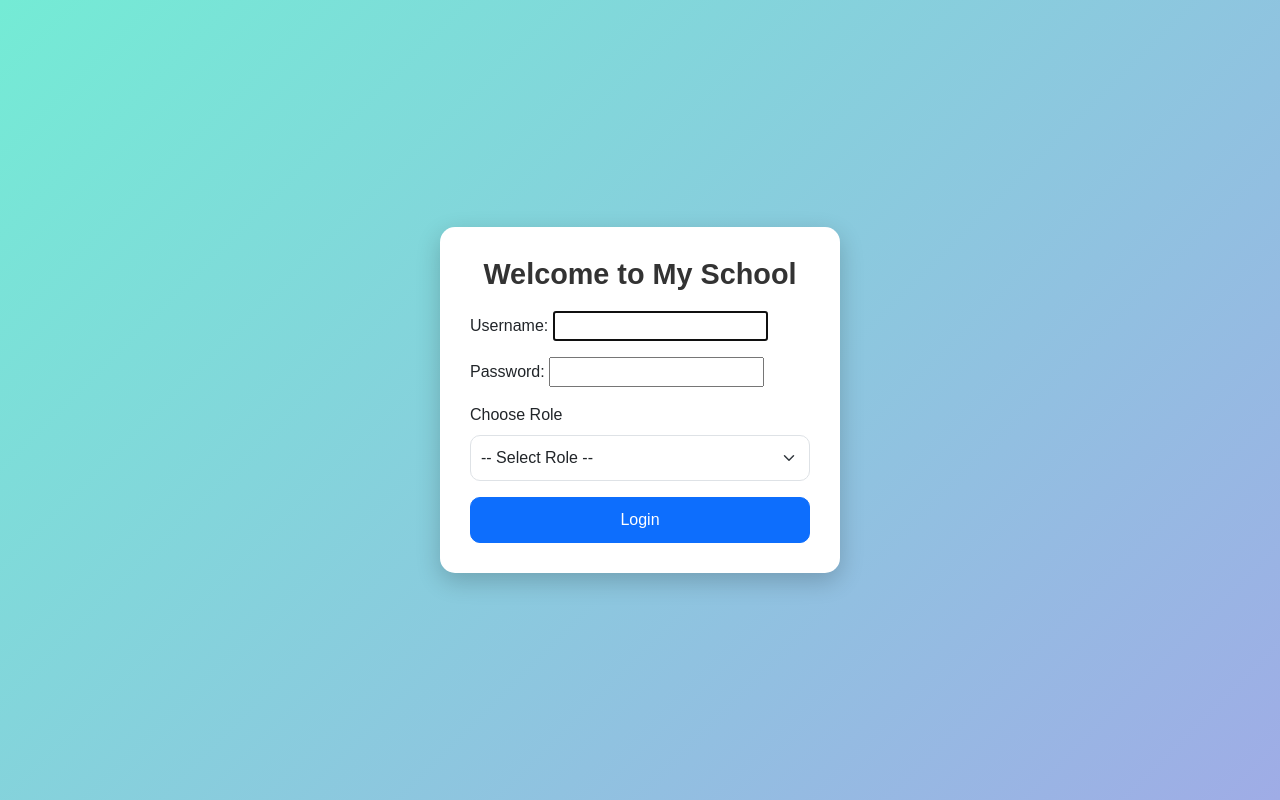
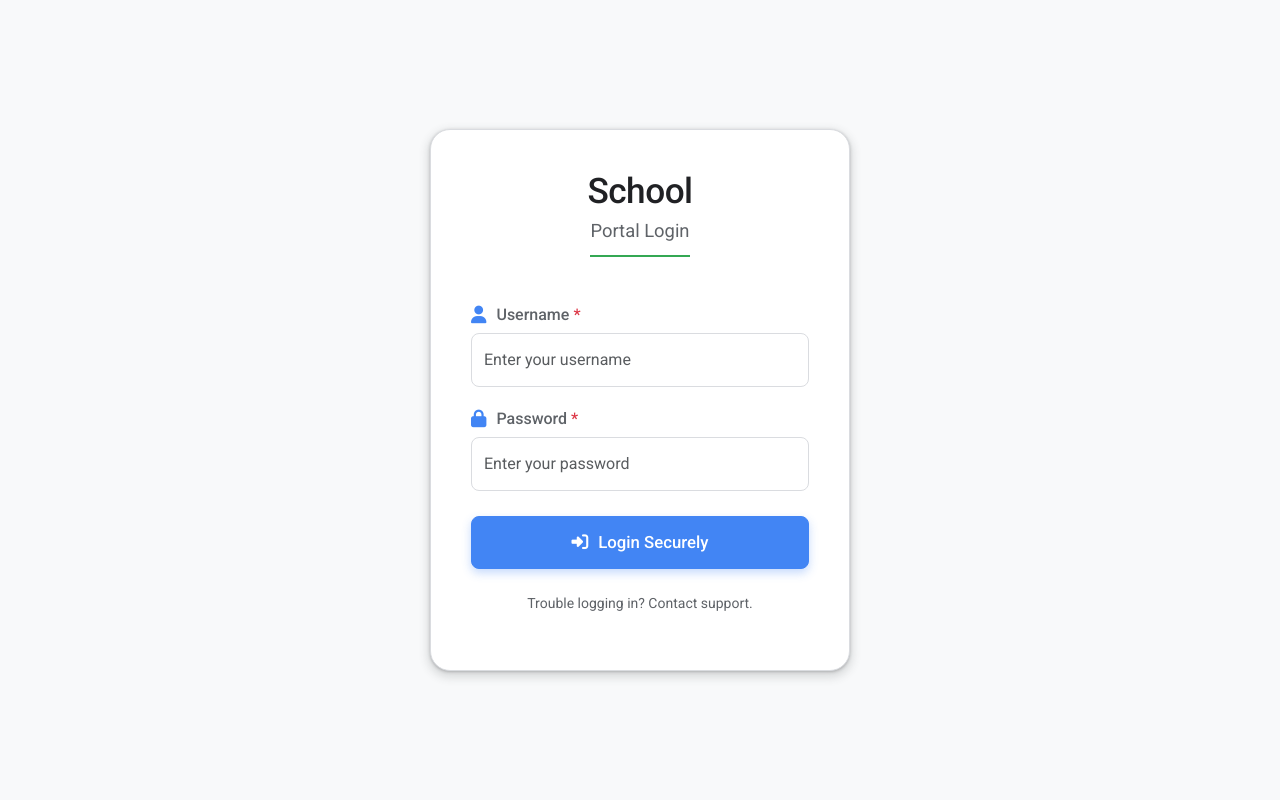
Before and after one commit to teluguabbai/school, a Django app: page /login/ in a window 1280 px wide. Run offline with Django 4.2, Linux system fonts and the light colour scheme.

Commit message:
Update login.html

```diff
--- a/school/templates/login.html
+++ b/school/templates/login.html
@@ -3,76 +3,172 @@
 <head>
     <meta charset="UTF-8">
     <meta name="viewport" content="width=device-width, initial-scale=1">
-    <title>Login - SDR School</title>
+    <title>School Portal Login</title>
+
+    <link rel="preconnect" href="https://fonts.googleapis.com">
+    <link rel="preconnect" href="https://fonts.gstatic.com" crossorigin>
+    <link href="https://fonts.googleapis.com/css2?family=Roboto:wght@300;400;500;700;900&display=swap" rel="stylesheet">
+
     <link rel="stylesheet" href="https://cdn.jsdelivr.net/npm/bootstrap@5.3.0/dist/css/bootstrap.min.css">
+    <link rel="stylesheet" href="https://cdnjs.cloudflare.com/ajax/libs/font-awesome/6.5.2/css/all.min.css">
+
     <style>
+        /* SDR School Color Palette & Variables (Google-Standard) */
+        :root {
+            --primary-color: #4285F4; /* Google Blue */
+            --secondary-color: #34A853; /* Google Green Accent */
+            --light-gray-bg: #f8f9fa; /* Standard light background */
+            --text-color-dark: #202124;
+            --text-color-light: #5f6368;
+            /* Official Google-style shadow for card elevation */
+            --shadow-elevation: 0 1px 3px 0 rgba(60, 64, 67, 0.3), 0 4px 8px 3px rgba(60, 64, 67, 0.15);
+        }
+
+        /* --- BASE STYLES --- */
         body {
-            background: linear-gradient(135deg, #74ebd5 0%, #9face6 100%);
+            background-color: var(--light-gray-bg);
             height: 100vh;
             display: flex;
             justify-content: center;
             align-items: center;
-            font-family: Arial, sans-serif;
+            font-family: 'Roboto', sans-serif;
+            color: var(--text-color-dark);
+            padding: 20px;
         }
 
         .container-login {
-            max-width: 400px;
+            max-width: 420px;
             width: 100%;
-            background: #fff;
-            border-radius: 15px;
-            padding: 30px;
-            box-shadow: 0 8px 25px rgba(0,0,0,0.2);
+            background: #ffffff;
+            border-radius: 20px;
+            padding: 40px;
+            box-shadow: var(--shadow-elevation);
+            border: 1px solid #dadce0;
             text-align: center;
-            animation: fadeIn 1s ease-in-out;
+            animation: fadeIn 0.8s ease-out;
         }
 
-        h1.heading {
-            font-weight: 700;
-            color: #333;
-            margin-bottom: 20px;
-            font-size: 1.8rem;
+        /* --- TYPOGRAPHY --- */
+        .heading-container {
+            margin-bottom: 30px;
+        }
+        h1.heading-main {
+            font-size: 2.2rem;
+            font-weight: 500;
+            color: var(--text-color-dark);
+            margin-bottom: 5px;
+            letter-spacing: -0.5px;
+        }
+        .heading-subtitle {
+            font-size: 1.15rem;
+            font-weight: 400;
+            color: var(--text-color-light);
+            padding-bottom: 10px;
+            border-bottom: 2px solid var(--secondary-color);
+            display: inline-block;
         }
 
-        form .form-control,
-        form .form-select {
-            border-radius: 10px;
-            padding: 10px;
+        /* --- FORM ELEMENTS: New Focus on .form-control Class --- */
+        .mb-3 {
+            margin-bottom: 20px !important;
+        }
+        .mb-3 label {
+            font-weight: 500;
+            margin-bottom: 6px;
+            color: var(--text-color-light);
+            display: flex;
+            align-items: center;
+            font-size: 1rem;
+        }
+        .mb-3 label i {
+            margin-right: 10px;
+            color: var(--primary-color);
+            font-size: 1.1rem;
         }
 
-        button.btn-primary {
-            border-radius: 10px;
-            transition: all 0.3s ease;
-            padding: 10px;
+        .form-control {
+            border-radius: 8px;
+            padding: 14px 12px;
+            box-shadow: none !important;
+            transition: all 0.3s ease-in-out;
+            border: 1px solid #dadce0;
+            background-color: #fff;
+            color: var(--text-color-dark);
             font-size: 1rem;
+            width: 100%; /* Ensure it spans full width */
+        }
+        .form-control:focus {
+            border-color: var(--primary-color);
+            /* Crisp blue outline shadow on focus */
+            box-shadow: 0 0 0 1px var(--primary-color), 0 0 0 4px rgba(66, 133, 244, 0.1) !important;
         }
 
+        /* --- BUTTONS --- */
+        button.btn-primary {
+            background-color: var(--primary-color);
+            border-color: var(--primary-color);
+            border-radius: 8px;
+            transition: all 0.3s ease;
+            padding: 13px;
+            font-size: 1.05rem;
+            font-weight: 500;
+            margin-top: 25px;
+            box-shadow: 0 4px 10px rgba(66, 133, 244, 0.3);
+            display: flex;
+            justify-content: center;
+            align-items: center;
+        }
+        button.btn-primary i {
+            margin-right: 10px;
+        }
         button.btn-primary:hover {
-            background-color: #0056b3;
-            transform: translateY(-2px);
+            background-color: #3b7ae0;
+            border-color: #3b7ae0;
+            transform: translateY(-1px);
+            box-shadow: 0 6px 12px rgba(66, 133, 244, 0.4);
         }
 
+        /* --- ALERTS AND FOOTER --- */
         .alert {
             font-size: 0.9rem;
+            border-radius: 8px;
+            margin-bottom: 25px;
+            padding: 12px;
+            font-weight: 400;
+            background-color: #fce8e6;
+            color: #d93025;
+            border-color: #fce8e6;
+        }
+        .alert i {
+            margin-right: 8px;
+        }
+        .small a {
+            color: var(--text-color-light) !important;
+            font-weight: 400;
+            transition: color 0.2s;
+        }
+        .small a:hover {
+            color: var(--primary-color) !important;
         }
 
-        /* Smooth entry animation */
+        /* --- ANIMATION --- */
         @keyframes fadeIn {
-            from {
-                opacity: 0;
-                transform: translateY(40px);
-            }
-            to {
-                opacity: 1;
-                transform: translateY(0);
-            }
+            from { opacity: 0; transform: translateY(20px); }
+            to { opacity: 1; transform: translateY(0); }
         }
 
-        @media (max-width: 576px) {
+        /* --- RESPONSIVENESS (Mobile-First Polish) --- */
+        @media (max-width: 480px) {
             .container-login {
-                padding: 20px;
+                padding: 30px 20px;
+                box-shadow: none;
+                border: none;
+                border-radius: 0;
+                margin: 0;
             }
-            h1.heading {
-                font-size: 1.5rem;
+            body {
+                background-color: #ffffff;
+                align-items: flex-start;
             }
         }
     </style>
@@ -80,11 +176,17 @@
 <body>
 
 <div class="container-login">
-    <h1 class="heading">Welcome to My School</h1>
+    <div class="heading-container">
+        <h1 class="heading-main">School</h1>
+        <p class="heading-subtitle">Portal Login</p>
+    </div>
 
     {% if messages %}
         {% for message in messages %}
-            <div class="alert alert-warning">{{ message }}</div>
+            <div class="alert alert-warning" role="alert">
+                <i class="fa-solid fa-triangle-exclamation"></i>
+                {{ message }}
+            </div>
         {% endfor %}
     {% endif %}
 
@@ -92,29 +194,32 @@
         {% csrf_token %}
         {{ form.non_field_errors }}
 
-        <div class="mb-3 text-start">
-            {{ form.username.label_tag }}
-            {{ form.username }}
+        <div class="mb-3 text-start" >
+            <label for="id_username">
+                <i class="fas fa-user"></i>
+                Username<span class="text-danger ms-1">*</span>
+            </label>
+            <input type="text" name="username" id="id_username" class="form-control" placeholder="Enter your username" required>
         </div>
 
         <div class="mb-3 text-start">
-            {{ form.password.label_tag }}
-            {{ form.password }}
+            <label for="id_password">
+                <i class="fas fa-lock"></i>
+                Password<span class="text-danger ms-1">*</span>
+            </label>
+             <input type="password" name="password" id="id_password" class="form-control" placeholder="Enter your password" required>
         </div>
 
-        <div class="mb-3 text-start">
-            <label for="role" class="form-label">Choose Role</label>
-            <select name="role" id="role" class="form-select" required>
-                <option value="">-- Select Role --</option>
-                <option value="Admin">Admin</option>
-                <option value="Faculty">Faculty</option>
-                <option value="Student">Student</option>
-            </select>
-        </div>
+        <button type="submit" class="btn btn-primary w-100">
+            <i class="fas fa-sign-in-alt"></i> Login Securely
+        </button>
+    </form>
 
-        <button type="submit" class="btn btn-primary w-100">Login</button>
-    </form>
+    <p class="mt-4 text-muted small">
+        <a href="#" class="text-decoration-none text-secondary">Trouble logging in? Contact support.</a>
+    </p>
 </div>
 
+<script src="https://cdn.jsdelivr.net/npm/bootstrap@5.3.0/dist/js/bootstrap.bundle.min.js"></script>
 </body>
 </html>
```
